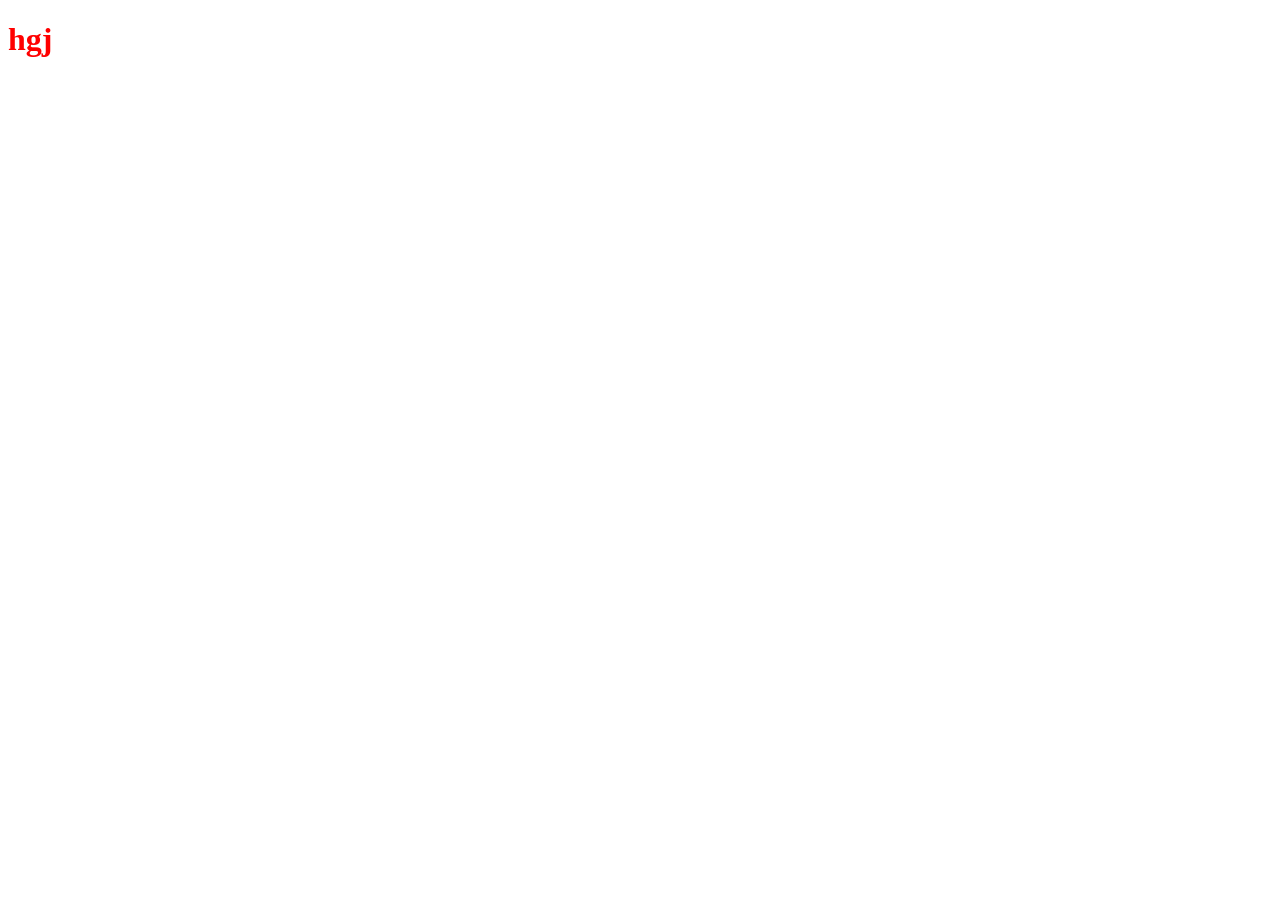
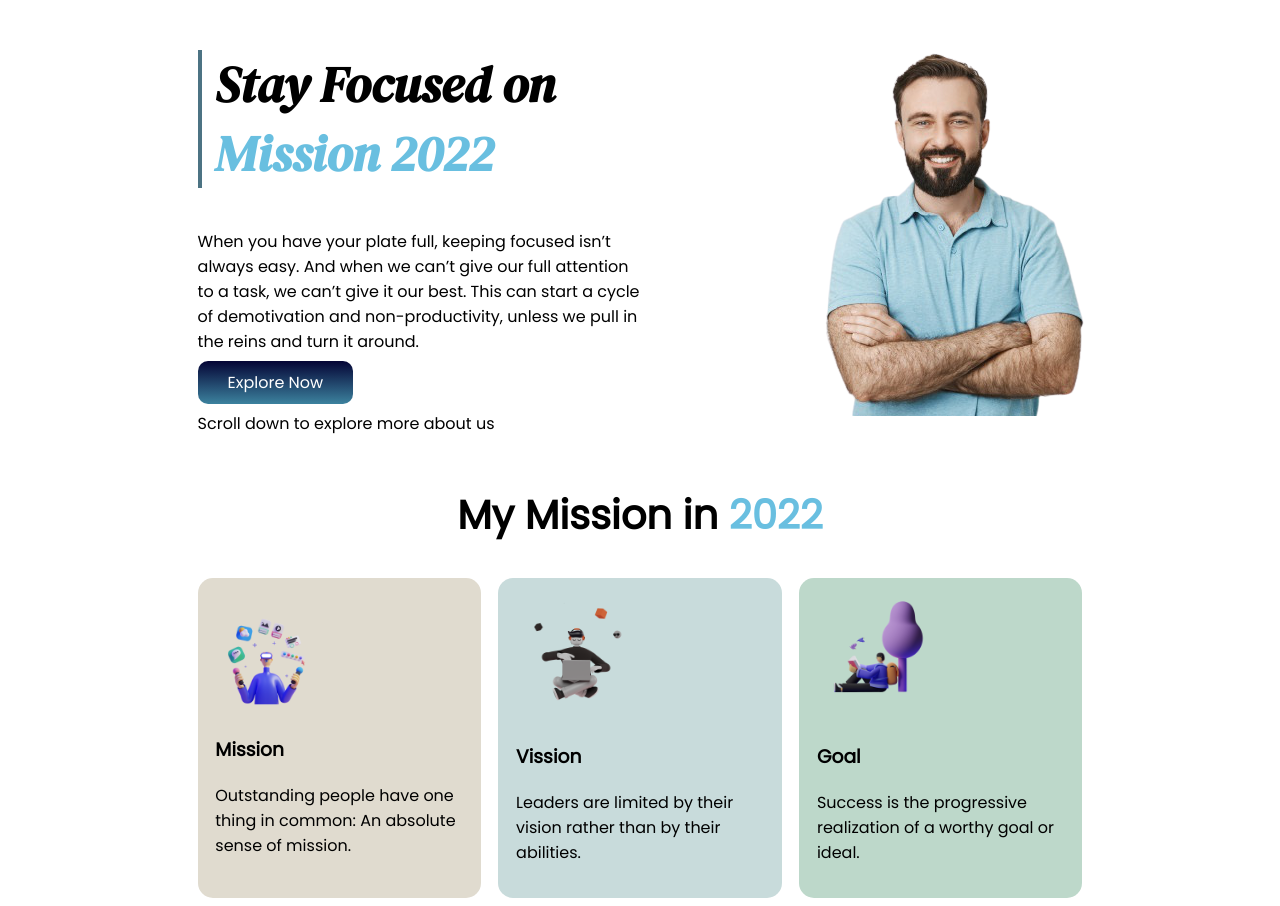
Before and after one commit to Shahadakamal/assignment-repo, a plain HTML site: page index.html in a window 1280 px wide. Before the commit the page ends 800 px from the top, so only its background shows below. Drawn offline with Linux system fonts and the light colour scheme; a web font is replaced by a local one.

Commit message:
half ready

```diff
--- a/index.html
+++ b/index.html
@@ -5,9 +5,45 @@
     <meta http-equiv="X-UA-Compatible" content="IE=edge">
     <meta name="viewport" content="width=device-width, initial-scale=1.0">
     <title>assignment</title>
+    <link rel="preconnect" href="https://fonts.googleapis.com">
+    <link rel="preconnect" href="https://fonts.gstatic.com" crossorigin>
+    <link href="https://fonts.googleapis.com/css2?family=Inter&family=Playfair+Display:ital,wght@1,600&family=Poppins&display=swap" rel="stylesheet">
+    <link rel="preconnect" href="https://fonts.googleapis.com">
+    <link rel="preconnect" href="https://fonts.gstatic.com" crossorigin>
+    <link href="https://fonts.googleapis.com/css2?family=DM+Serif+Display:ital@1&family=Inter&family=Playfair+Display:ital,wght@1,600&family=Poppins&display=swap" rel="stylesheet">
     <link rel="stylesheet" href="style.css">
 </head>
 <body>
-    <h1>hgj</h1>
+    <section class="flaxible-block">
+        <div class="width-space">
+            <h1 id="heading-border"> Stay Focused on <span class="color">Mission 2022</span></h1>
+            <p>When you have your plate full, keeping focused isn’t always easy. And when we can’t give our full attention to a task, we can’t give it our best. This can start a cycle of demotivation and non-productivity, unless we pull in the reins and turn it around.</p>
+            <a class="link-button" href="#">Explore Now</a>
+            <p>Scroll down to explore more about us</p>
+        </div>
+        <div class="width-space">
+            <img src="handsome.png.png" alt="">
+        </div>
+    </section>
+    <section>
+        <h2>My Mission in <span class="color"> 2022</span></h2>
+        <div class="flaxible-block success ">
+            <div id="mission-div">
+                <img class="image" src="illustrator-1.png" alt="">
+                <h3>Mission</h3>
+                <p>Outstanding people have one thing in common: An absolute sense of mission.</p>
+            </div>
+            <div id="vission-div">
+                <img class="image" src="illustrator-2.png" alt="">
+                <h3>Vission</h3>
+                <p>Leaders are limited by their vision rather than by their abilities.</p>
+            </div>
+            <div id="goal-div">
+                <img class="image" src="illustrator-3.png" alt="">
+                <h3 >Goal</h3>
+                <p>Success is the progressive realization of a worthy goal or ideal.</p>
+            </div>
+        </div>
+    </section>
 </body>
 </html>
--- a/style.css
+++ b/style.css
@@ -1,3 +1,74 @@
+body {
+    font-family: 'Poppins', sans-serif;
+}
+
 h1 {
-    color: red;
+    font-size: 50px;
+    font-family: 'DM Serif Display', serif;
 }
+
+h2 {
+    font-size: 40px;
+    text-align: center;
+    font-weight: 700;
+}
+
+.color {
+    color: #69bfe0;
+}
+
+.flaxible-block {
+    display: flex;
+    padding: 0% 15%;
+}
+
+.width-space {
+    width: 50%;
+
+}
+
+#heading-border {
+    border-left: 4px solid #4c7383;
+    padding-left: 3%;
+}
+
+.link-button {
+    text-decoration: none;
+    color: white;
+    font-weight: 500;
+    padding: 10px 30px;
+    background-image: linear-gradient(rgb(4, 4, 53), #3c829e);
+    border-radius: 10px;
+
+}
+
+#mission-div {
+    background-color: rgb(224, 219, 207);
+    border-radius: 15px;
+    width: 30%;
+    margin-left: ;
+    margin-right: 1%;
+    padding: 2%;
+}
+
+#vission-div {
+    background-color: rgb(200, 219, 219);
+    border-radius: 15px;
+    width: 30%;
+    margin-left: 1%;
+    margin-right: 1%;
+    padding: 2%;
+}
+
+#goal-div {
+    background-color: rgb(189, 216, 202);
+    border-radius: 15px;
+    width: 30%;
+    margin-left: 1%;
+    margin-right: ;
+    padding: 2%;
+}
+
+.image {
+    width: 120px;
+}
```
Also changed, not shown: Develop.png.jpg (added), handsome.png.png (added), illustrator-1.png (added), illustrator-2.png (added), illustrator-3.png (added), working.png (added).
